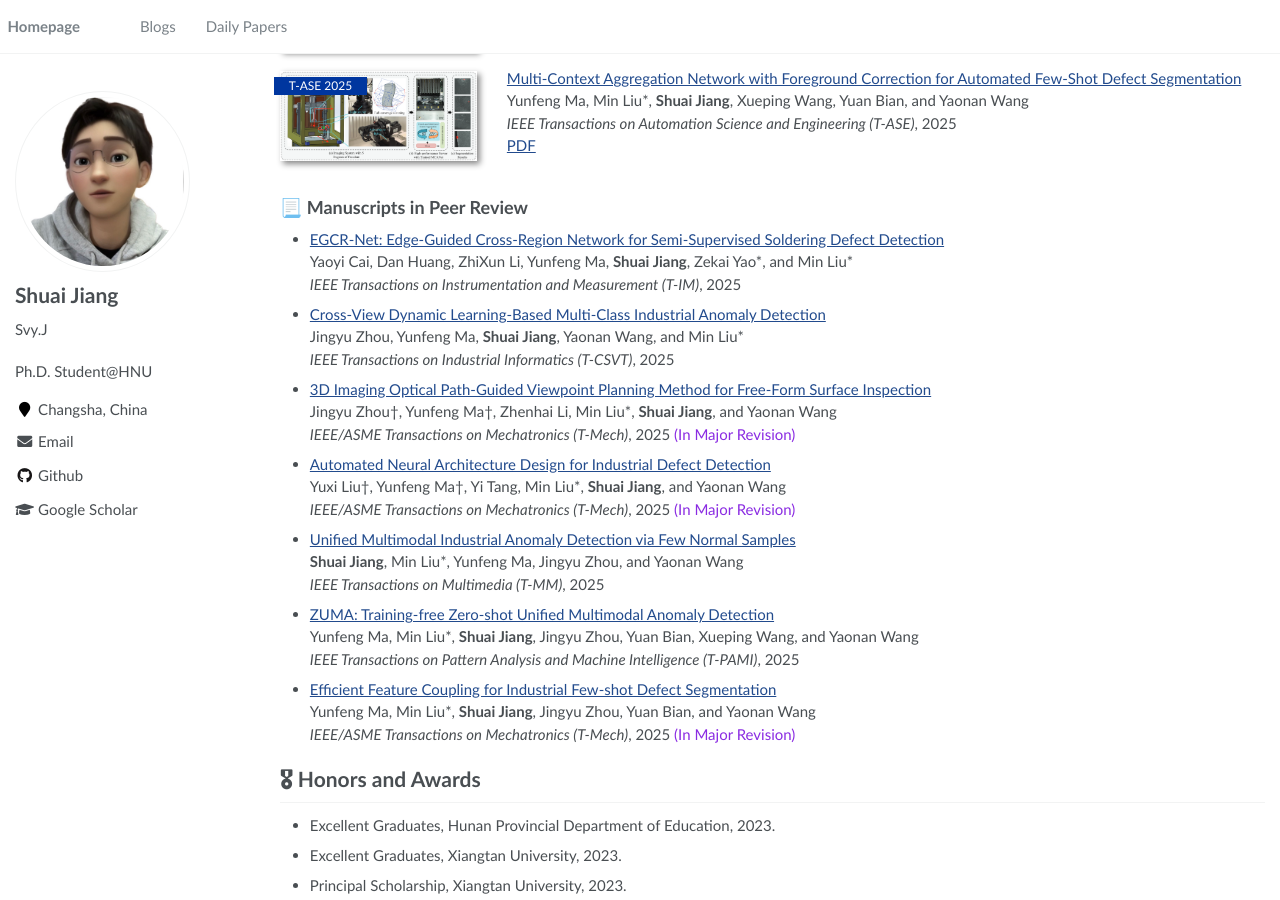
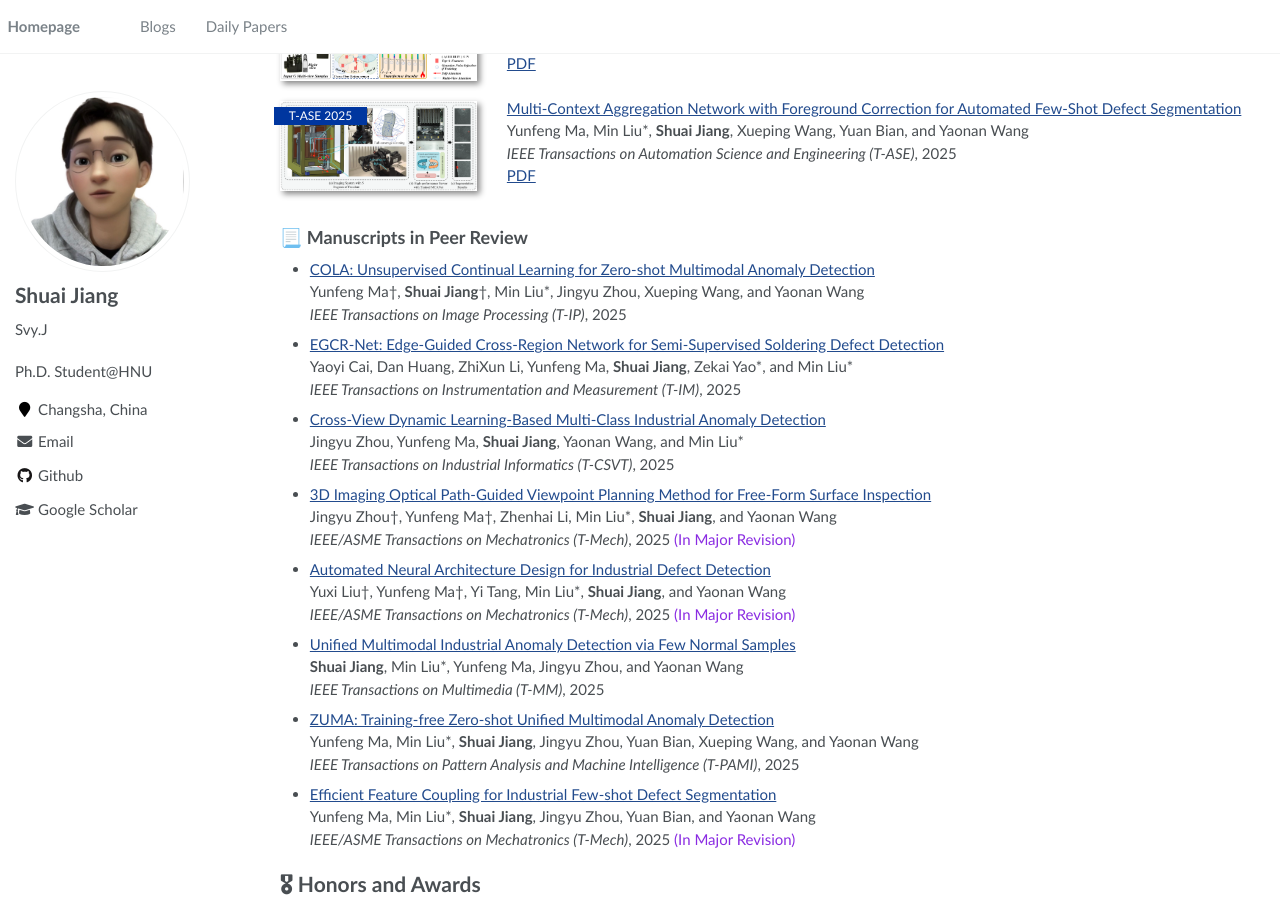
Before and after one commit to SvyJ/svyj.github.io, a Jekyll site: the page built from _pages/index.md, in a window 1280 px wide and 900 px high, scrolled down 2580 px. Built offline with Jekyll 4.4.1, drawn with Linux system fonts in a browser that asks for light colours; some of the changed text lies outside the part shown.

Commit message:
Update index.md

```diff
--- a/_pages/index.md
+++ b/_pages/index.md
@@ -26,6 +26,8 @@ author_profile: true
 # 🔥 Recent Updates
 
 ## 📝 Latest Works
+
+- **[Sep. 2025]** 📃 Our article on "Continual Learning-based Multimodal Anomaly Detection" was submitted to _IEEE T-IP_.
 
 - **[Aug. 2025]** 📃 Our article on "Semi-Supervised Soldering Defect Detection" was submitted to _IEEE T-IM_.
 
@@ -182,6 +184,10 @@ _IEEE Transactions on Automation Science and Engineering (T-ASE)_, 2025<br>
 
 ## 📃 Manuscripts in Peer Review
 
+- [COLA: Unsupervised Continual Learning for Zero-shot Multimodal Anomaly Detection](https://ieeexplore.ieee.org/xpl/RecentIssue.jsp?punumber=83)<br>
+  Yunfeng Ma†, **Shuai Jiang**†, Min Liu*, Jingyu Zhou, Xueping Wang, and Yaonan Wang<br>
+  _IEEE Transactions on Image Processing (T-IP)_, 2025<br>
+
 - [EGCR-Net: Edge-Guided Cross-Region Network for Semi-Supervised Soldering Defect Detection](https://ieeexplore.ieee.org/xpl/RecentIssue.jsp?punumber=19)<br>
   Yaoyi Cai, Dan Huang, ZhiXun Li, Yunfeng Ma, **Shuai Jiang**, Zekai Yao\*, and Min Liu\*<br>
     _IEEE Transactions on Instrumentation and Measurement (T-IM)_, 2025<br>
```
